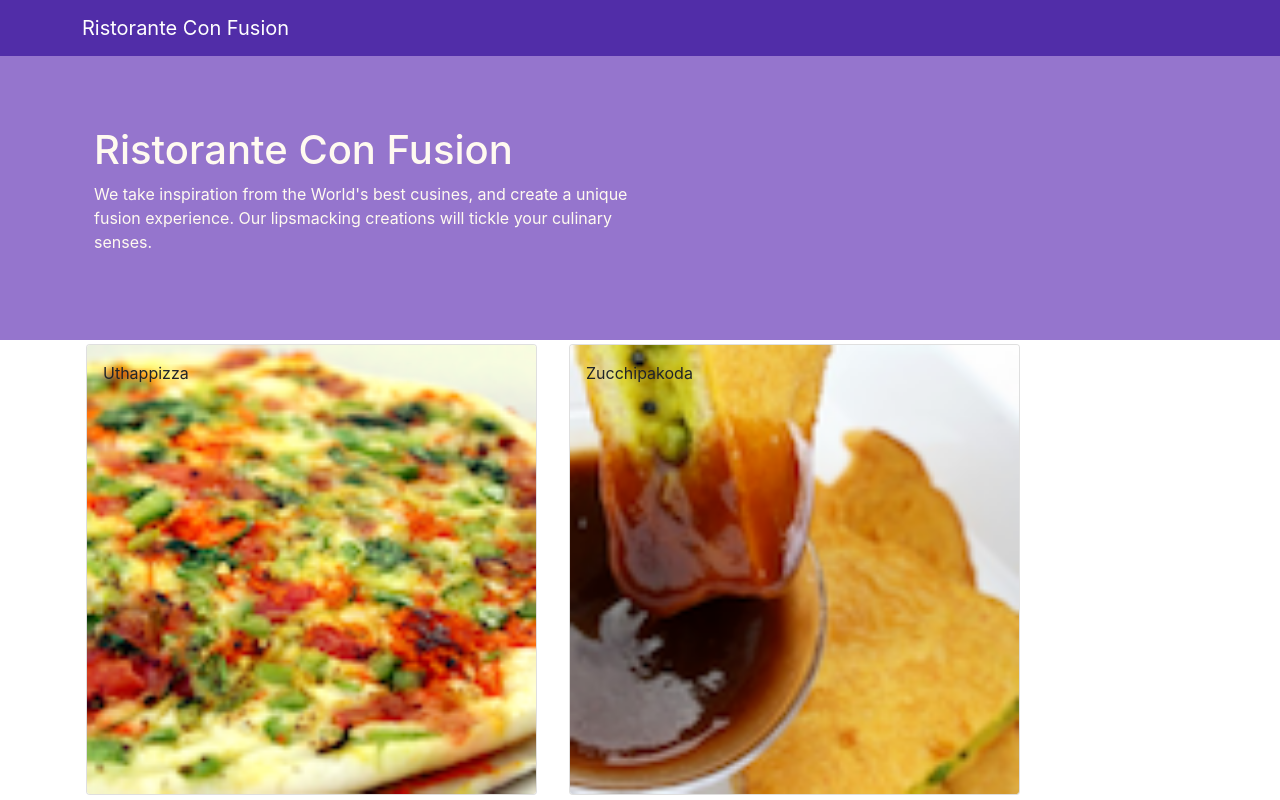
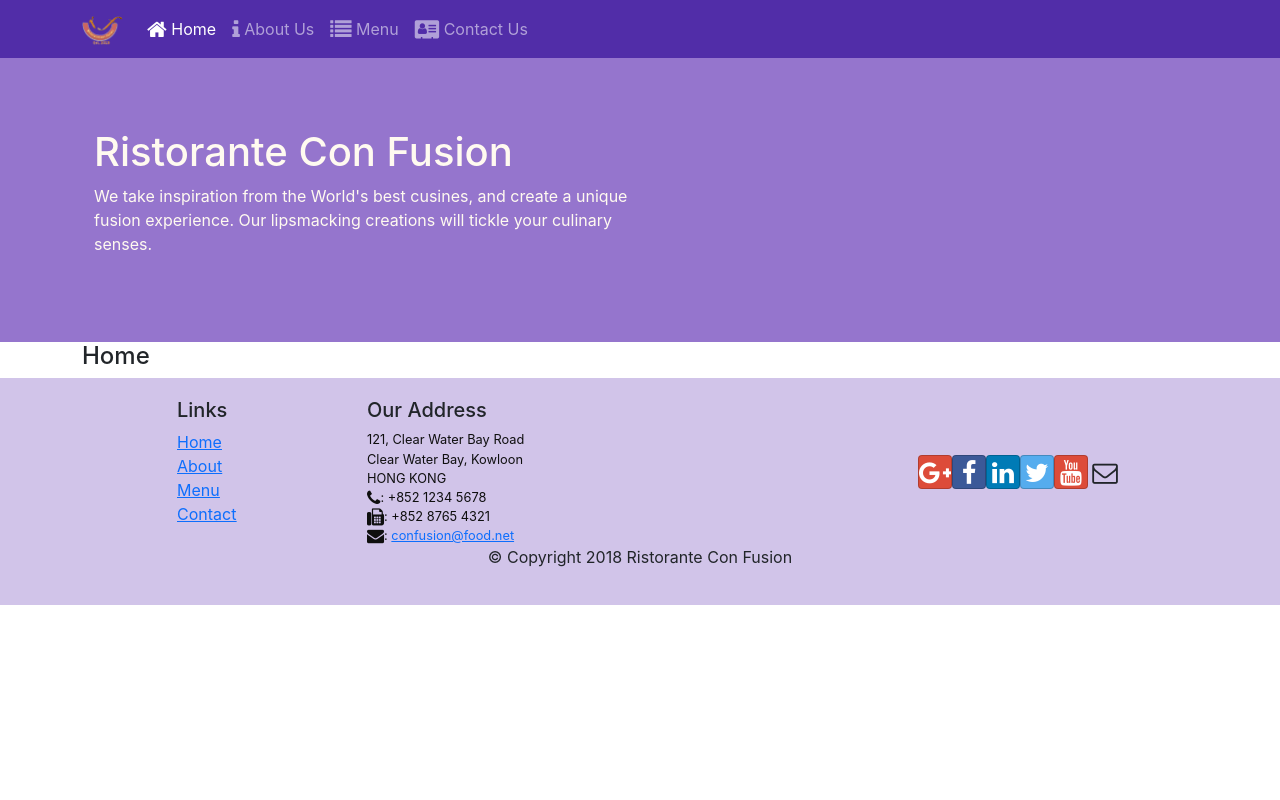
Before and after one commit to xeni85/git-and-node, a React (Create React App) app in the folder confusion/: page /home in a window 1280 px wide. Shown: the top 800 px of the page. Built offline with nearby package versions, Linux system fonts and the light colour scheme.

Commit message:
React routing

```diff
--- a/confusion/package.json
+++ b/confusion/package.json
@@ -11,8 +11,8 @@
     "font-awesome": "^4.7.0",
     "jest": "^26.6.0",
     "react": "^17.0.2",
-    "react-dom": "^17.0.2",
     "react-popper": "^2.2.5",
+    "react-router-dom": "4.2.2",
     "react-scripts": "^4.0.3",
     "reactstrap": "^8.10.1",
     "web-vitals": "^1.1.2"
--- a/confusion/src/App.js
+++ b/confusion/src/App.js
@@ -1,15 +1,17 @@
 import React, { Component } from 'react';
-import Main from  './components/MainComponent'
+import Main from './components/MainComponent'
 import './App.css'
-
+import { Browser, BrowserRouter } from 'react-router-dom'
 class App extends Component {
 
   render() {
 
     return (
+      <BrowserRouter>
         <div>
           <Main />
         </div>
+      </BrowserRouter>
     );
   }
 };
--- a/confusion/src/components/FooterComponent.js
+++ b/confusion/src/components/FooterComponent.js
@@ -1,17 +1,18 @@
 import React from 'react';
+import { Link } from 'react-router-dom';
 
 function Footer(props) {
-    return(
+    return (
         <div className="footer">
             <div className="container">
                 <div className="row justify-content-center">
                     <div className="col-4 offset-1 col-sm-2">
                         <h5>Links</h5>
                         <ul className="list-unstyled">
-                        <li><a href="#">Home</a></li>
-                        <li><a href="#">About</a></li>
-                        <li><a href="#">Menu</a></li>
-                        <li><a href="contactus.html">Contact</a></li>
+                            <li><a href="#"><Link to="/home">Home</Link></a></li>
+                            <li><a href="#"><Link to="/aboutus">About</Link></a></li>
+                            <li><a href="#"><Link to="/menu">Menu</Link></a></li>
+                            <li><a href="contactus.html"><Link to="/home">Contact</Link></a></li>
                         </ul>
                     </div>
                     <div className="col-7 col-sm-5">
--- a/confusion/src/components/HeaderComponent.js
+++ b/confusion/src/components/HeaderComponent.js
@@ -1,14 +1,56 @@
 import React, { Component } from 'react';
-import { Navbar, NavbarBrand, Jumbotron } from 'reactstrap';
+import { Navbar, NavbarBrand, Nav, NavbarToggler, Collapse, NavItem, Jumbotron } from 'reactstrap';
+import { NavLink } from 'react-router-dom';
+class Header extends Component {
 
-class Header extends Component {
+    constructor(props) {
+        super(props);
+        this.toggleNav = this.toggleNav.bind(this);
+        this.state = {
+            isNavOpen: false
+        };
+    }
+
+    toggleNav() {
+        this.setState({
+            isNavOpen: !this.state.isNavOpen
+        });
+    }
+
     render() {
         return (
             // Short form of <React.Fragment></>
             <>
-                <Navbar dark>
+                <Navbar dark expand="md">
                     <div className="container">
-                        <NavbarBrand>Ristorante Con Fusion</NavbarBrand>
+                        <NavbarToggler onClick={this.toggleNav} />
+                        <NavbarBrand className="mr-auto" href="/">
+                            <img src="assets/images/logo.png" height="30" width="41" alt="Ristorante ConFusion" />
+                        </NavbarBrand>
+                        <Collapse isOpen={this.state.isNavOpen} navbar>
+                            <Nav navbar>
+                                <NavItem>
+                                    <NavLink className="nav-link" to="/home">
+                                        <span className="fa fa-home fa-lg"></span> Home
+                                    </NavLink>
+                                </NavItem>
+                                <NavItem>
+                                    <NavLink className="nav-link" to="/aboutus">
+                                        <span className="fa fa-info fa-lg"></span> About Us
+                                    </NavLink>
+                                </NavItem>
+                                <NavItem>
+                                    <NavLink className="nav-link" to="/menu">
+                                        <span className="fa fa-list fa-lg"></span> Menu
+                                    </NavLink>
+                                </NavItem>
+                                <NavItem>
+                                    <NavLink className="nav-link" to="/contactus">
+                                        <span className="fa fa-address-card fa-lg"></span> Contact Us
+                                    </NavLink>
+                                </NavItem>
+                            </Nav>
+                        </Collapse>
                     </div>
                 </Navbar>
                 <Jumbotron>
--- /dev/null
+++ b/confusion/src/components/HomeComponent.js
@@ -0,0 +1,13 @@
+import React from 'react';
+
+function Home(props) {
+    console.log('Here I am');
+    return(
+
+        <div className="container">
+            <h4>Home</h4>
+        </div>
+    )
+}
+
+export default Home;
--- a/confusion/src/components/MainComponent.js
+++ b/confusion/src/components/MainComponent.js
@@ -1,9 +1,10 @@
 import React, { Component } from 'react';
+import Home from './HomeComponent';
 import Header from './HeaderComponent';
 import Menu from './MenuComponent';
-import  DishDetail  from './DishDetailComponent';
 import Footer from './FooterComponent';
 import { DISHES } from '../shared/dishes';
+import { Switch, Route, Redirect} from 'react-router-dom';
 
 
 
@@ -11,24 +12,26 @@
   constructor(props) {
     super(props);
     this.state = {
-        dishes: DISHES,
-        selectedDish: null
+      dishes: DISHES
     };
   };
 
-    onDishSelect(dishId) {
-        this.setState({ selectedDish: dishId })
+  render() {
+
+    const HomePage = () => {
+      return(
+        <Home />
+      )
     }
-
-
-    render() {
     return (
       <div>
         <Header />
-          <Menu dishes={this.state.dishes}
-                onClick={(dishId) => this.onDishSelect(dishId)}/>
-          <DishDetail
-                dish={this.state.dishes.filter((dish) => dish.id === this.state.selectedDish)[0]} />
+        <Switch>
+          {console.log('Within Switch')}
+          <Route path="/home" component={ HomePage } />
+          <Route exact path="/menu" component={() => <Menu dishes={this.state.dishes} />} />
+          <Redirect to="/home" />
+        </Switch>
         <Footer />
       </div>
     );
```
Also changed, not shown: 2 other files (tests, documents, lock files or other folders). Lines whose indentation alone changed are shown as unchanged.
